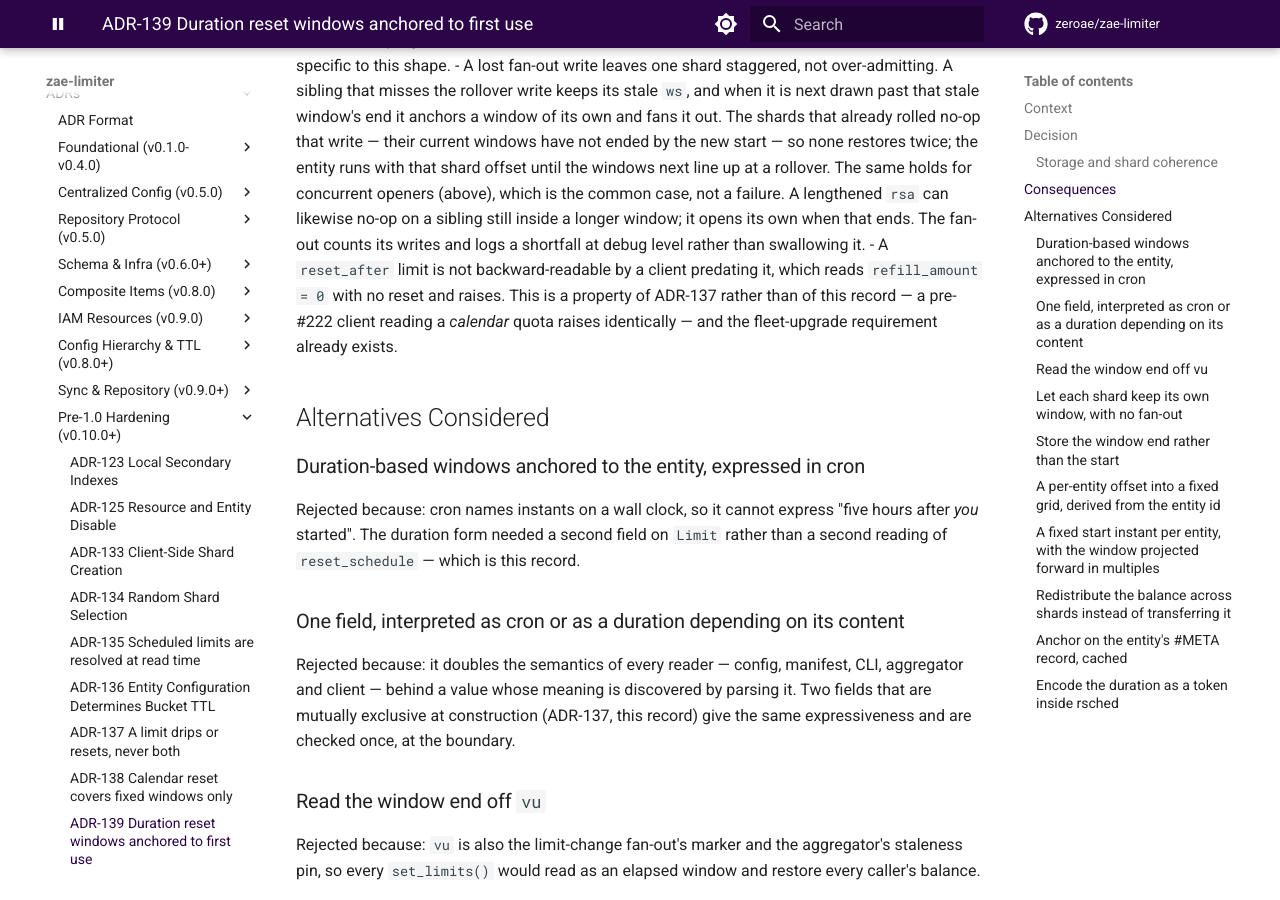
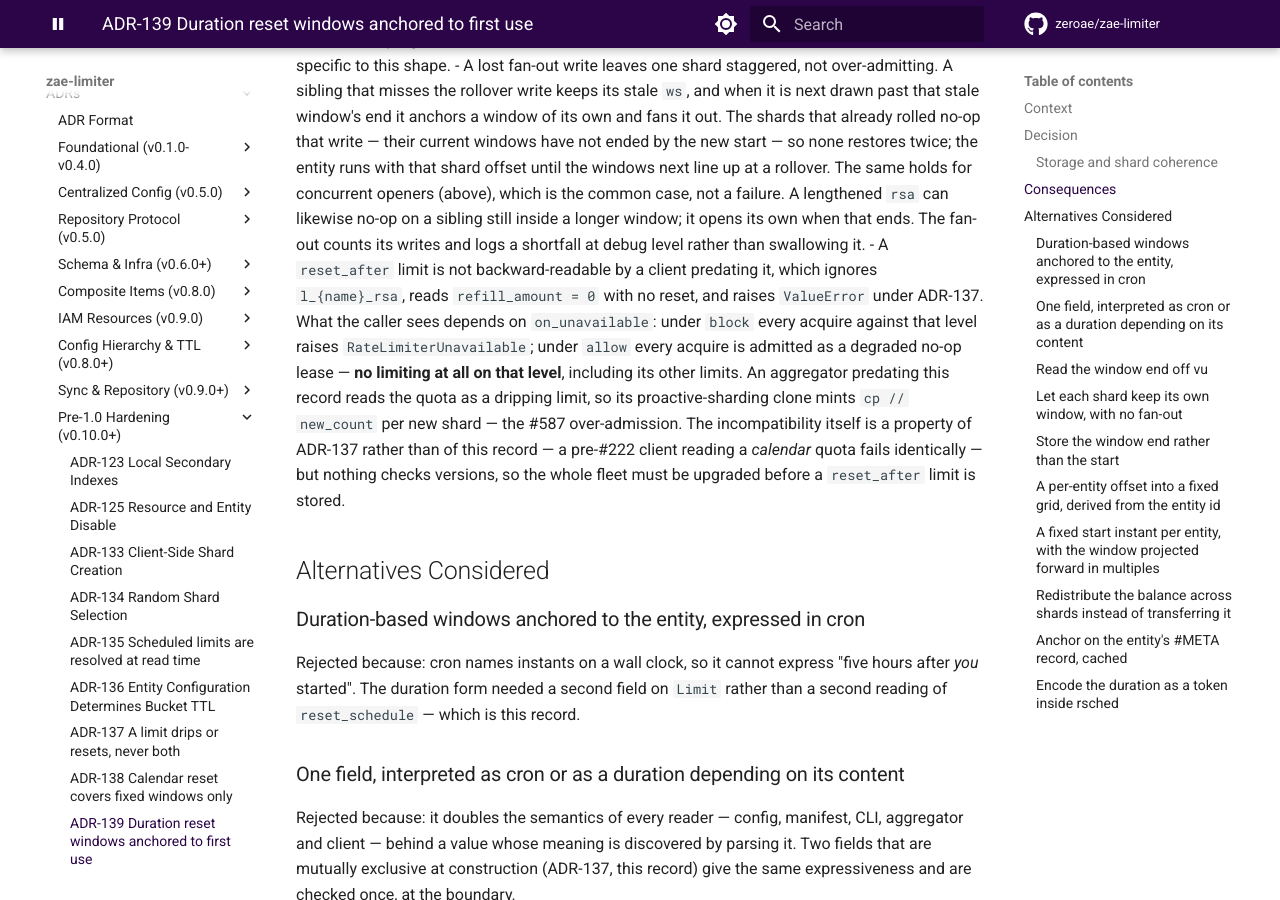
Before and after one commit to zeroae/zae-limiter, an MkDocs documentation site: the page built from docs/adr/139-duration-reset-windows.md, in a window 1280 px wide and 900 px high, scrolled down 3866 px. Built offline with MkDocs 1.6.1 and Material for MkDocs 9.7.7, drawn with Linux system fonts in a browser that asks for light colours; comment, search, counter and statistics services are not loaded; the version menu is left out.

Commit message:
📝 docs(guide): state what an un-upgraded fleet does with a session quota
The guide said an older reader "raises" on a `reset_after` limit. That
hides the dangerous half. A pre-v0.15.0 client ignores `l_{name}_rsa`,
builds a zero-rate limit with no reset, and ADR-137 rejects it: under
`on_unavailable=block` every acquire against that level raises
`RateLimiterUnavailable`, but under `allow` every acquire is admitted as
a degraded no-op lease, which means no limiting at all on that level,
including its other limits. An older aggregator reads the quota as a
dripping limit, so each shard its proactive sharding pre-creates gets a
fresh share (#587). The guide now says so in a warning, and CLAUDE.md
and ADR-139's Negatives say the same.

Also corrected:
- Cascade: the parent's window opens at the first admitted request that
  debits the parent, and does not move when a child's window restarts.
- Cost: a new window costs one slow-path pass per shard (S in all), as
  any schedule boundary does, not one per entity. The fan-out write count
  is unchanged.
- `docs/api/models.md` no longer repeats `LimitStatus.resets_at_ms` in
  prose, because the attribute docstring now renders there.

Refs #222
Refs #597
Refs #632
Fixes #632

Co-Authored-By: Claude Opus 5.5 <noreply@anthropic.com>

```diff
--- a/docs/adr/139-duration-reset-windows.md
+++ b/docs/adr/139-duration-reset-windows.md
@@ -163,10 +163,16 @@ silently becoming its parent's.
   concurrent openers (above), which is the common case, not a failure. A lengthened `rsa` can
   likewise no-op on a sibling still inside a longer window; it opens its own when that ends.
   The fan-out counts its writes and logs a shortfall at debug level rather than swallowing it.
-- A `reset_after` limit is not backward-readable by a client predating it, which reads
-  `refill_amount = 0` with no reset and raises. This is a property of ADR-137 rather than of this
-  record — a pre-#222 client reading a *calendar* quota raises identically — and the
-  fleet-upgrade requirement already exists.
+- A `reset_after` limit is not backward-readable by a client predating it, which ignores
+  `l_{name}_rsa`, reads `refill_amount = 0` with no reset, and raises `ValueError` under
+  ADR-137. What the caller sees depends on `on_unavailable`: under `block` every acquire
+  against that level raises `RateLimiterUnavailable`; under `allow` every acquire is admitted
+  as a degraded no-op lease — **no limiting at all on that level**, including its other limits.
+  An aggregator predating this record reads the quota as a dripping limit, so its
+  proactive-sharding clone mints `cp // new_count` per new shard — the #587 over-admission.
+  The incompatibility itself is a property of ADR-137 rather than of this record — a pre-#222
+  client reading a *calendar* quota fails identically — but nothing checks versions, so the
+  whole fleet must be upgraded before a `reset_after` limit is stored.
 
 ## Alternatives Considered
 
```
Also changed, not shown: CLAUDE.md (+5 -1 lines), docs/api/models.md (+0 -7 lines), docs/guide/session-quotas.md (+12 -8 lines), docs/performance.md (+3 -2 lines).
